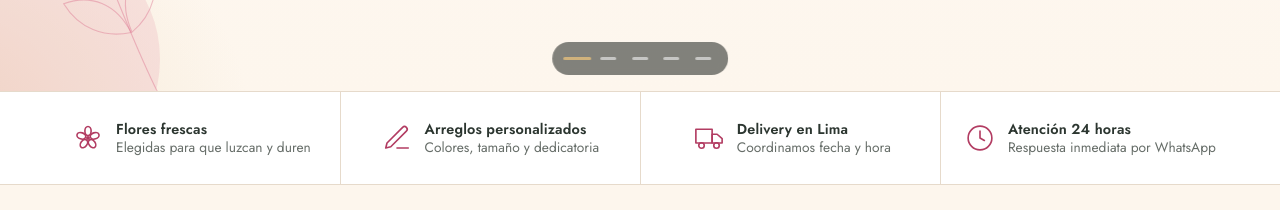
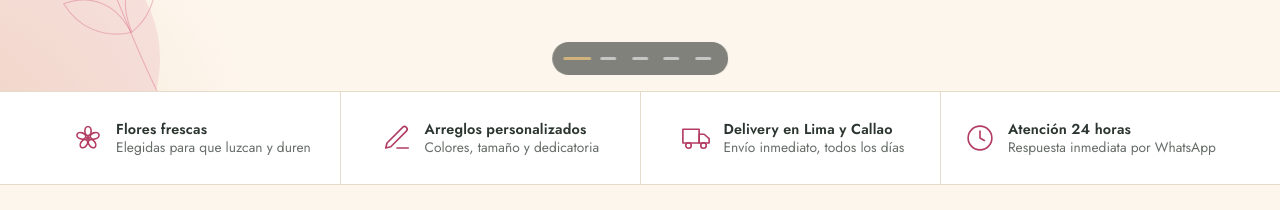
Before and after one commit to anthonyburgos1005-crypto/rosas-de-lima, a plain HTML site: page index.html in a window 1280 px wide. Shown: the part 820-1030 px from the top of the page. Drawn offline with nearby package versions, Linux system fonts and the light colour scheme.

Commit message:
Delivery: envío inmediato a todo Lima y Callao
Co-Authored-By: Claude Sonnet 5.5 <noreply@anthropic.com>

```diff
--- a/data/delivery.json
+++ b/data/delivery.json
@@ -1,28 +1,34 @@
 {
-  "_nota": "EJEMPLO: lista de distritos y tiempos referenciales. Confirmar con el dueño a qué distritos reparte y en cuánto tiempo. 'costo' vacío = 'Se confirma por WhatsApp'.",
+  "_nota": "Reparto a todo Lima y Callao, todos los días, con envío inmediato (confirmado por el dueño). costo vacío = Se confirma por WhatsApp.",
   "distritos": [
-    { "distrito": "Comas", "zona": "Lima Norte", "costo": "", "tiempo_estimado": "El mismo día" },
-    { "distrito": "Carabayllo", "zona": "Lima Norte", "costo": "", "tiempo_estimado": "El mismo día" },
-    { "distrito": "Independencia", "zona": "Lima Norte", "costo": "", "tiempo_estimado": "El mismo día" },
-    { "distrito": "Los Olivos", "zona": "Lima Norte", "costo": "", "tiempo_estimado": "El mismo día" },
-    { "distrito": "San Martín de Porres", "zona": "Lima Norte", "costo": "", "tiempo_estimado": "El mismo día" },
-    { "distrito": "Puente Piedra", "zona": "Lima Norte", "costo": "", "tiempo_estimado": "El mismo día" },
-    { "distrito": "Ancón", "zona": "Lima Norte", "costo": "", "tiempo_estimado": "Previa coordinación" },
-    { "distrito": "Santa Rosa", "zona": "Lima Norte", "costo": "", "tiempo_estimado": "Previa coordinación" },
-    { "distrito": "Rímac", "zona": "Lima Centro", "costo": "", "tiempo_estimado": "Previa coordinación" },
-    { "distrito": "Cercado de Lima", "zona": "Lima Centro", "costo": "", "tiempo_estimado": "Previa coordinación" },
-    { "distrito": "Breña", "zona": "Lima Centro", "costo": "", "tiempo_estimado": "Previa coordinación" },
-    { "distrito": "Jesús María", "zona": "Lima Centro", "costo": "", "tiempo_estimado": "Previa coordinación" },
-    { "distrito": "Lince", "zona": "Lima Centro", "costo": "", "tiempo_estimado": "Previa coordinación" },
-    { "distrito": "Pueblo Libre", "zona": "Lima Centro", "costo": "", "tiempo_estimado": "Previa coordinación" },
-    { "distrito": "San Miguel", "zona": "Lima Centro", "costo": "", "tiempo_estimado": "Previa coordinación" },
-    { "distrito": "Magdalena del Mar", "zona": "Lima Centro", "costo": "", "tiempo_estimado": "Previa coordinación" },
-    { "distrito": "La Victoria", "zona": "Lima Centro", "costo": "", "tiempo_estimado": "Previa coordinación" },
-    { "distrito": "San Isidro", "zona": "Lima Centro", "costo": "", "tiempo_estimado": "Previa coordinación" },
-    { "distrito": "Miraflores", "zona": "Lima Centro", "costo": "", "tiempo_estimado": "Previa coordinación" },
-    { "distrito": "San Borja", "zona": "Lima Centro", "costo": "", "tiempo_estimado": "Previa coordinación" },
-    { "distrito": "Santiago de Surco", "zona": "Lima Centro", "costo": "", "tiempo_estimado": "Previa coordinación" },
-    { "distrito": "San Juan de Lurigancho", "zona": "Lima Este", "costo": "", "tiempo_estimado": "Previa coordinación" },
-    { "distrito": "Callao", "zona": "Callao", "costo": "", "tiempo_estimado": "Previa coordinación" }
+    { "distrito": "Comas", "zona": "Lima Norte", "costo": "", "tiempo_estimado": "Envío inmediato" },
+    { "distrito": "Carabayllo", "zona": "Lima Norte", "costo": "", "tiempo_estimado": "Envío inmediato" },
+    { "distrito": "Independencia", "zona": "Lima Norte", "costo": "", "tiempo_estimado": "Envío inmediato" },
+    { "distrito": "Los Olivos", "zona": "Lima Norte", "costo": "", "tiempo_estimado": "Envío inmediato" },
+    { "distrito": "San Martín de Porres", "zona": "Lima Norte", "costo": "", "tiempo_estimado": "Envío inmediato" },
+    { "distrito": "Puente Piedra", "zona": "Lima Norte", "costo": "", "tiempo_estimado": "Envío inmediato" },
+    { "distrito": "Ancón", "zona": "Lima Norte", "costo": "", "tiempo_estimado": "Envío inmediato" },
+    { "distrito": "Santa Rosa", "zona": "Lima Norte", "costo": "", "tiempo_estimado": "Envío inmediato" },
+    { "distrito": "Rímac", "zona": "Lima Centro", "costo": "", "tiempo_estimado": "Envío inmediato" },
+    { "distrito": "Cercado de Lima", "zona": "Lima Centro", "costo": "", "tiempo_estimado": "Envío inmediato" },
+    { "distrito": "Breña", "zona": "Lima Centro", "costo": "", "tiempo_estimado": "Envío inmediato" },
+    { "distrito": "Jesús María", "zona": "Lima Centro", "costo": "", "tiempo_estimado": "Envío inmediato" },
+    { "distrito": "Lince", "zona": "Lima Centro", "costo": "", "tiempo_estimado": "Envío inmediato" },
+    { "distrito": "Pueblo Libre", "zona": "Lima Centro", "costo": "", "tiempo_estimado": "Envío inmediato" },
+    { "distrito": "San Miguel", "zona": "Lima Centro", "costo": "", "tiempo_estimado": "Envío inmediato" },
+    { "distrito": "Magdalena del Mar", "zona": "Lima Centro", "costo": "", "tiempo_estimado": "Envío inmediato" },
+    { "distrito": "La Victoria", "zona": "Lima Centro", "costo": "", "tiempo_estimado": "Envío inmediato" },
+    { "distrito": "San Isidro", "zona": "Lima Centro", "costo": "", "tiempo_estimado": "Envío inmediato" },
+    { "distrito": "Miraflores", "zona": "Lima Centro", "costo": "", "tiempo_estimado": "Envío inmediato" },
+    { "distrito": "San Borja", "zona": "Lima Centro", "costo": "", "tiempo_estimado": "Envío inmediato" },
+    { "distrito": "Santiago de Surco", "zona": "Lima Centro", "costo": "", "tiempo_estimado": "Envío inmediato" },
+    { "distrito": "San Juan de Lurigancho", "zona": "Lima Este", "costo": "", "tiempo_estimado": "Envío inmediato" },
+    { "distrito": "Callao", "zona": "Callao", "costo": "", "tiempo_estimado": "Envío inmediato" },
+    { "distrito": "Bellavista", "zona": "Callao", "costo": "", "tiempo_estimado": "Envío inmediato" },
+    { "distrito": "La Perla", "zona": "Callao", "costo": "", "tiempo_estimado": "Envío inmediato" },
+    { "distrito": "La Punta", "zona": "Callao", "costo": "", "tiempo_estimado": "Envío inmediato" },
+    { "distrito": "Carmen de la Legua Reynoso", "zona": "Callao", "costo": "", "tiempo_estimado": "Envío inmediato" },
+    { "distrito": "Ventanilla", "zona": "Callao", "costo": "", "tiempo_estimado": "Envío inmediato" },
+    { "distrito": "Mi Perú", "zona": "Callao", "costo": "", "tiempo_estimado": "Envío inmediato" }
   ]
 }
--- a/index.html
+++ b/index.html
@@ -328,7 +328,7 @@
     <ul class="contenedor">
       <li><svg aria-hidden="true"><use href="#i-flor"/></svg><div><h2>Flores frescas</h2><p>Elegidas para que luzcan y duren</p></div></li>
       <li><svg aria-hidden="true"><use href="#i-lapiz"/></svg><div><h2>Arreglos personalizados</h2><p>Colores, tamaño y dedicatoria</p></div></li>
-      <li><svg aria-hidden="true"><use href="#i-moto"/></svg><div><h2>Delivery en Lima</h2><p>Coordinamos fecha y hora</p></div></li>
+      <li><svg aria-hidden="true"><use href="#i-moto"/></svg><div><h2>Delivery en Lima y Callao</h2><p>Envío inmediato, todos los días</p></div></li>
       <li><svg aria-hidden="true"><use href="#i-reloj"/></svg><div><h2>Atención 24 horas</h2><p>Respuesta inmediata por WhatsApp</p></div></li>
     </ul>
   </section>
@@ -574,9 +574,9 @@
   <section class="seccion" id="delivery">
     <div class="contenedor angosto">
       <header class="titulo-seccion revelar">
-        <p class="sobretitulo">Delivery en Lima</p>
+        <p class="sobretitulo">Delivery en Lima y Callao</p>
         <h2>Llevamos sus flores <em>a domicilio</em></h2>
-        <p>Busque su distrito. El costo del envío se confirma por WhatsApp según la dirección.</p>
+        <p>Repartimos a todo Lima y Callao, todos los días, con envío inmediato. Busque su distrito; el costo del envío se confirma por WhatsApp según la dirección.</p>
       </header>
       <label class="buscador revelar">
         <span class="oculto">Buscar distrito</span>
```
